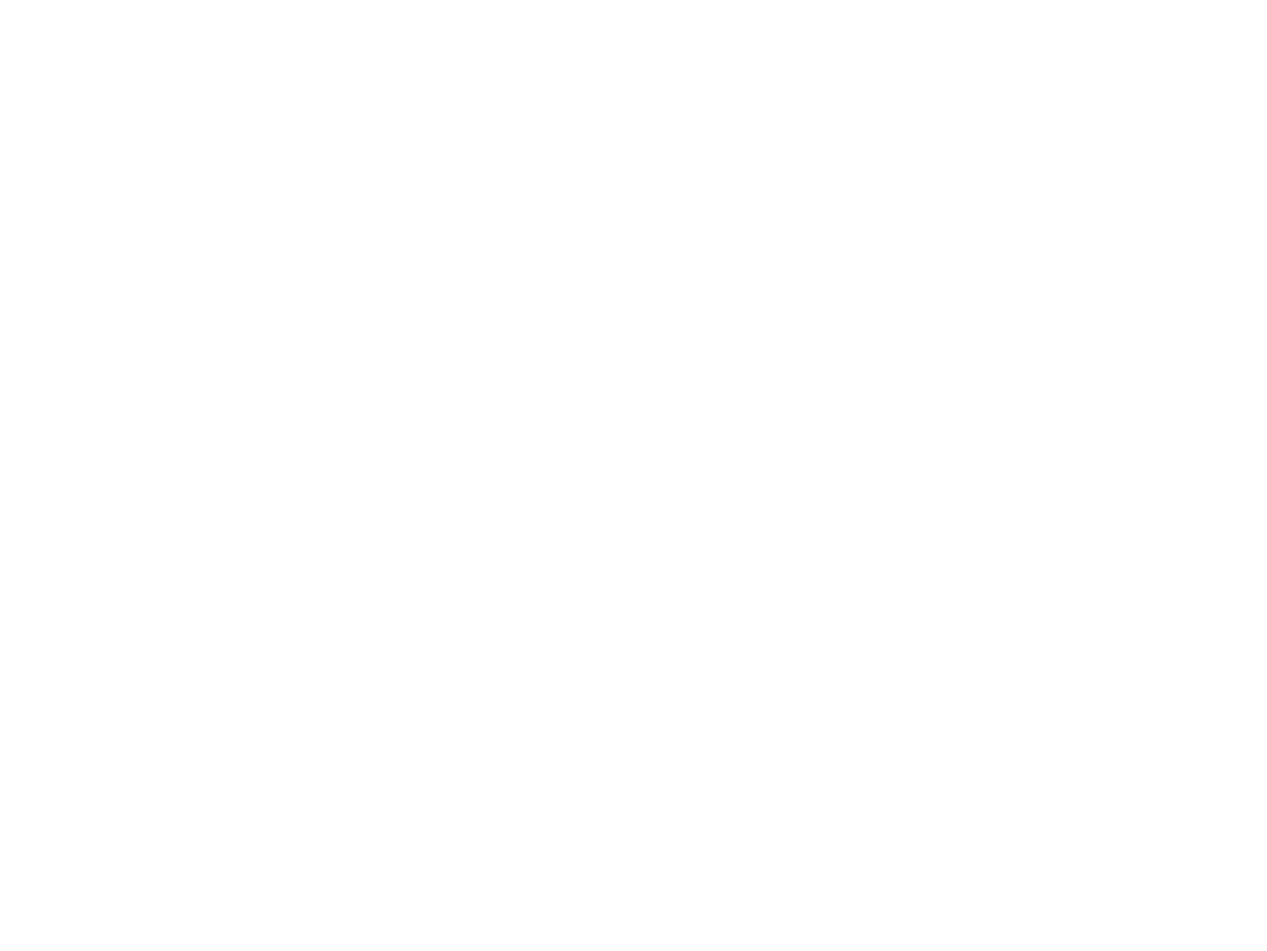
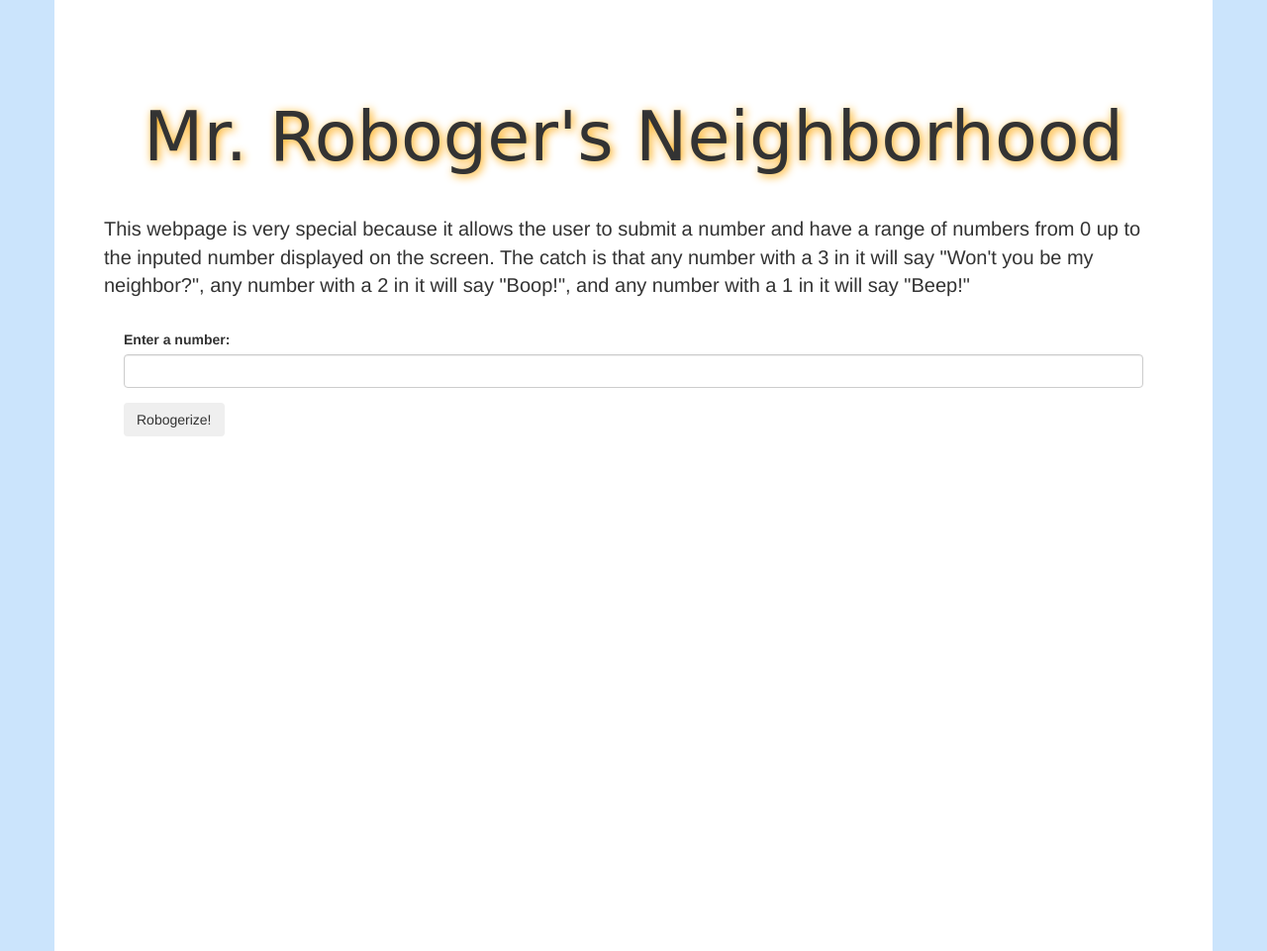
Before and after one commit to janetkarpenske/mr-roboger, a plain HTML site: page index.html in a window 1280 px wide. Shown: the whole page at 99% size. Before the commit the page ends 800 px from the top, so only its background shows below. Drawn offline with Linux system fonts and the light colour scheme; a web font is replaced by a local one.

Commit message:
Add text and form to html

```diff
--- a/css/styles.css
+++ b/css/styles.css
@@ -0,0 +1,26 @@
+body {
+  background-color: rgb(203, 228, 252);
+}
+h1 {
+  text-align: center;
+  padding: 30px;
+  font-family: 'MuseoModerno', cursive;
+  font-size: 70px;
+  text-shadow: 2px 2px 10px orange;
+}
+p {
+  font-size: 20px;
+}
+.container {
+  padding: 50px;
+  padding-bottom: 500px;
+  background-color: white;
+}
+#result {
+  display: none;
+  padding: 50px;
+}
+
+#form {
+  padding: 20px;
+}
--- a/index.html
+++ b/index.html
@@ -4,10 +4,21 @@
   <link href="css/styles.css" rel="stylesheet" type="text/css">
   <script src="js/jquery-3.5.1.js"></script>
   <script src="js/scripts.js"></script>
+  <link href="https://fonts.googleapis.com/css2?family=MuseoModerno:wght@300&display=swap" rel="stylesheet">
 </head>
 <body>
   <div class="container">
+    <h1>Mr. Roboger's Neighborhood</h1>
+    <p>This webpage is very special because it allows the user to submit a number and have a range of numbers from 0 up to the inputed number displayed on the screen. The catch is that any number with a 3 in it will say "Won't you be my neighbor?", any number with a 2 in it will say "Boop!", and any number with a 1 in it will say "Beep!"</p>
+    <form id="form">
+      <div class="form-group">
+        <label for="number">Enter a number:</label>
+        <input id="number" class="form-control" type="text">
+      </div>
+      <button type="submit" class="btn">Robogerize!</button>
+    </form>
 
+    <h4 id="result"></h3>
   </div>
 </body>
 </html>
```
